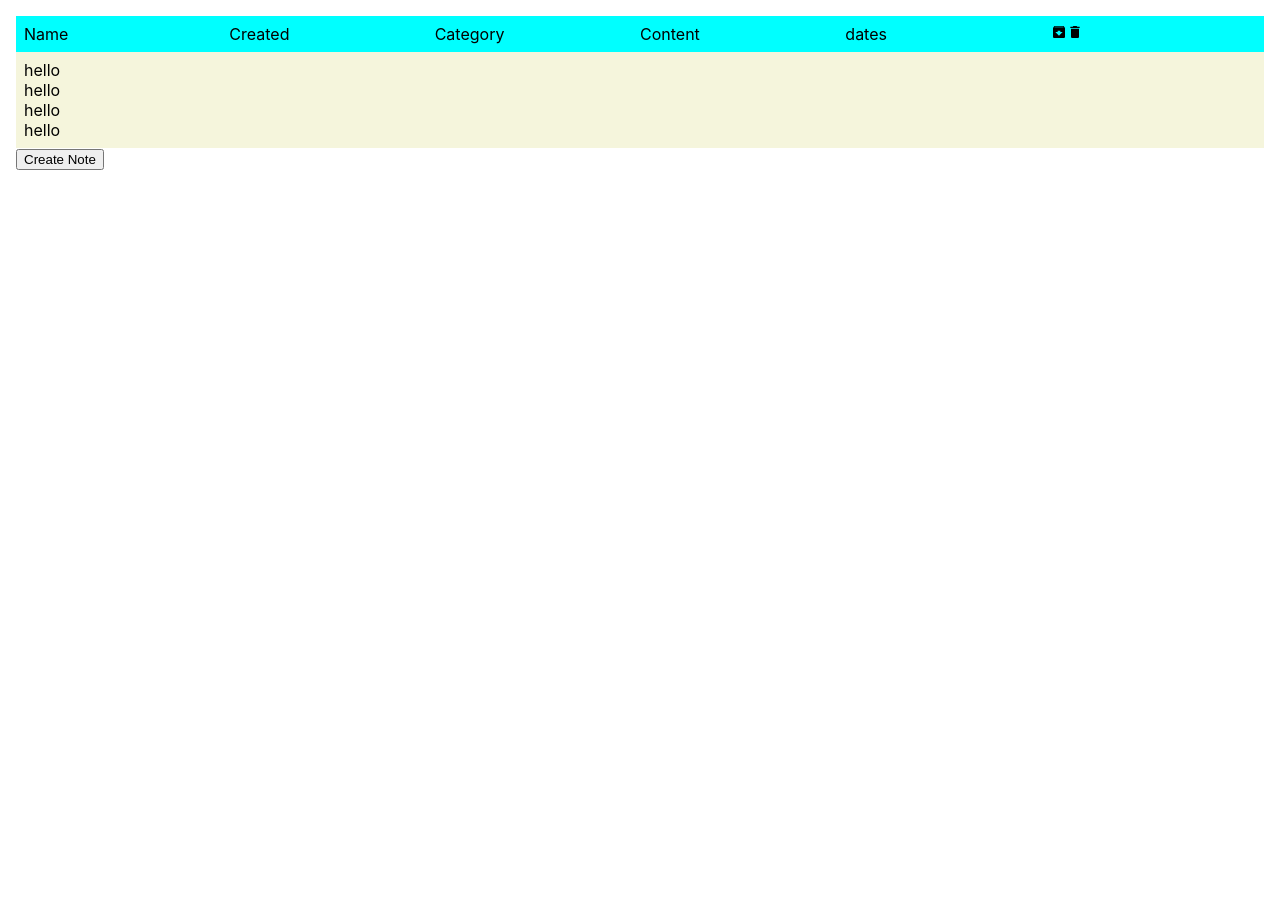
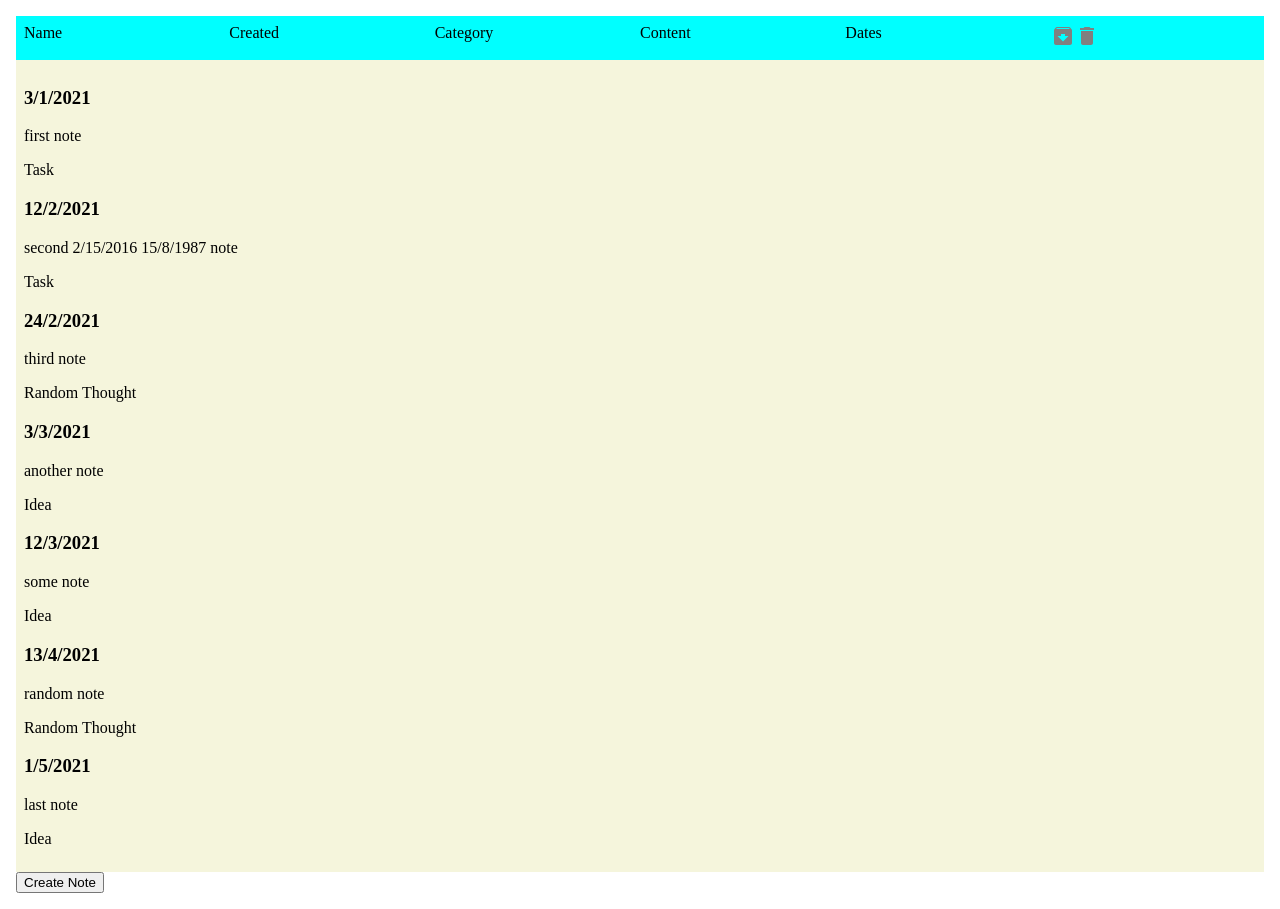
Before and after one commit to atekron/r-task-2-react-redux-notes-app, a React (Create React App) app: page / in a window 1280 px wide. Before the commit the page ends 800 px from the top, so only its background shows below. Built offline with nearby package versions, Linux system fonts and the light colour scheme.

Commit message:
redux setup finished

```diff
--- a/package.json
+++ b/package.json
@@ -3,12 +3,14 @@
   "version": "0.1.0",
   "private": true,
   "dependencies": {
+    "@reduxjs/toolkit": "^1.5.1",
     "@testing-library/jest-dom": "^5.11.4",
     "@testing-library/react": "^11.1.0",
     "@testing-library/user-event": "^12.1.10",
     "react": "^17.0.2",
     "react-dom": "^17.0.2",
     "react-icons": "^4.2.0",
+    "react-redux": "^7.2.4",
     "react-scripts": "4.0.3",
     "web-vitals": "^1.0.1"
   },
--- a/public/index.html
+++ b/public/index.html
@@ -9,7 +9,6 @@
       name="description"
       content="Web site created using create-react-app"
     />
-    <link rel="manifest" href="%PUBLIC_URL%/manifest.json" />
     <title>React Notes App</title>
   </head>
   <body>
--- a/src/App.js
+++ b/src/App.js
@@ -4,11 +4,17 @@ import NotesList from "./layout/NotesList";
 import CreateNoteBtn from "./components/CreateNoteBtn";
 
 function App() {
+  const note = {
+    id: 8,
+    created: "05/06/2021",
+    content: "awesom new note was just dispatched",
+    category: "Idea",
+  };
   return (
     <div className="App">
       <NotesHeader />
       <NotesList />
-      <CreateNoteBtn />
+      <CreateNoteBtn note={note} />
     </div>
   );
 }
--- a/src/components/CreateNoteBtn.js
+++ b/src/components/CreateNoteBtn.js
@@ -1,3 +1,11 @@
-export default function CreateNoteBtn() {
-  return <button>Create Note</button>;
+import { useDispatch } from "react-redux";
+import { createNote } from "../redux/notes/notesSlice";
+
+export default function CreateNoteBtn(props) {
+  const dispatch = useDispatch();
+  return (
+    <button onClick={() => dispatch(createNote(props.note))}>
+      Create Note
+    </button>
+  );
 }
--- a/src/index.css
+++ b/src/index.css
@@ -1,8 +1,5 @@
 body {
   margin: 0;
-  font-family: -apple-system, BlinkMacSystemFont, "Segoe UI", "Roboto", "Oxygen",
-    "Ubuntu", "Cantarell", "Fira Sans", "Droid Sans", "Helvetica Neue",
-    sans-serif;
-  -webkit-font-smoothing: antialiased;
-  -moz-osx-font-smoothing: grayscale;
+  padding: 0;
+  box-sizing: border-box;
 }
--- a/src/index.js
+++ b/src/index.js
@@ -3,9 +3,15 @@ import ReactDOM from "react-dom";
 import "./index.css";
 import App from "./App";
 
+//redux
+import store from "./redux/store";
+import { Provider } from "react-redux";
+
 ReactDOM.render(
   <React.StrictMode>
-    <App />
+    <Provider store={store}>
+      <App />
+    </Provider>
   </React.StrictMode>,
   document.getElementById("root")
 );
--- a/src/layout/NotesHeader.js
+++ b/src/layout/NotesHeader.js
@@ -2,17 +2,17 @@ import "./NotesHeader.css";
 import { MdArchive } from "react-icons/md";
 import { MdDelete } from "react-icons/md";
 
+const tableTitles = ["Name", "Created", "Category", "Content", "Dates"];
+
 function NotesHeader() {
   return (
     <div className="NotesHeader">
-      <span>Name</span>
-      <span>Created</span>
-      <span>Category</span>
-      <span>Content</span>
-      <span>dates</span>
+      {tableTitles.map((title) => (
+        <span key={title}>{title}</span>
+      ))}
       <div>
-        <MdArchive />
-        <MdDelete />
+        <MdArchive color="grey" fontSize="1.5rem" />
+        <MdDelete color="grey" fontSize="1.5rem" />
       </div>
     </div>
   );
--- a/src/layout/NotesList.js
+++ b/src/layout/NotesList.js
@@ -1,13 +1,29 @@
+import React, { useState } from "react";
+import { useSelector, useDispatch } from "react-redux";
+import {
+  createNote,
+  editNote,
+  archiveNote,
+  deleteNote,
+  notesList,
+} from "../redux/notes/notesSlice";
+
 import "./NotesList.css";
 import Note from "../components/Note";
 
 function NotesList() {
+  const dispatch = useDispatch();
+  const notes = useSelector(notesList);
   return (
     <div className="NotesList">
-      <Note />
-      <Note />
-      <Note />
-      <Note />
+      {notes.map((note) => (
+        <div key={note.id.toString()}>
+          {console.log(note)}
+          <h3>{note.created}</h3>
+          <p>{note.content}</p>
+          <p>{note.category}</p>
+        </div>
+      ))}
     </div>
   );
 }
--- /dev/null
+++ b/src/redux/notes/notesSlice.js
@@ -0,0 +1,66 @@
+import { createSlice } from "@reduxjs/toolkit";
+
+const initialState = [
+  {
+    id: 1,
+    created: "3/1/2021",
+    content: "first note",
+    category: "Task",
+  },
+  {
+    id: 2,
+    created: "12/2/2021",
+    content: "second 2/15/2016 15/8/1987 note",
+    category: "Task",
+  },
+  {
+    id: 3,
+    created: "24/2/2021",
+    content: "third note",
+    category: "Random Thought",
+  },
+  {
+    id: 4,
+    created: "3/3/2021",
+    content: "another note",
+    category: "Idea",
+  },
+  {
+    id: 5,
+    created: "12/3/2021",
+    content: "some note",
+    category: "Idea",
+  },
+  {
+    id: 6,
+    created: "13/4/2021",
+    content: "random note",
+    category: "Random Thought",
+  },
+  {
+    id: 7,
+    created: "1/5/2021",
+    content: "last note",
+    category: "Idea",
+  },
+];
+
+export const notesSlice = createSlice({
+  name: "notes",
+  initialState,
+  reducers: {
+    createNote: (state, action) => {
+      state.push({ ...action.payload });
+    },
+    archiveNote: (state, action) => {},
+    editNote: (state, action) => {},
+    deleteNote: (state, action) => {},
+  },
+});
+
+export const notesList = (state) => state.notes;
+
+export const { createNote, editNote, archiveNote, deleteNote } =
+  notesSlice.actions;
+
+export default notesSlice.reducer;
--- /dev/null
+++ b/src/redux/store.js
@@ -0,0 +1,8 @@
+import { configureStore } from "@reduxjs/toolkit";
+import notesReducer from "./notes/notesSlice";
+
+export default configureStore({
+  reducer: {
+    notes: notesReducer,
+  },
+});
```
Also changed, not shown: 1 other file (tests, documents, lock files or other folders).
